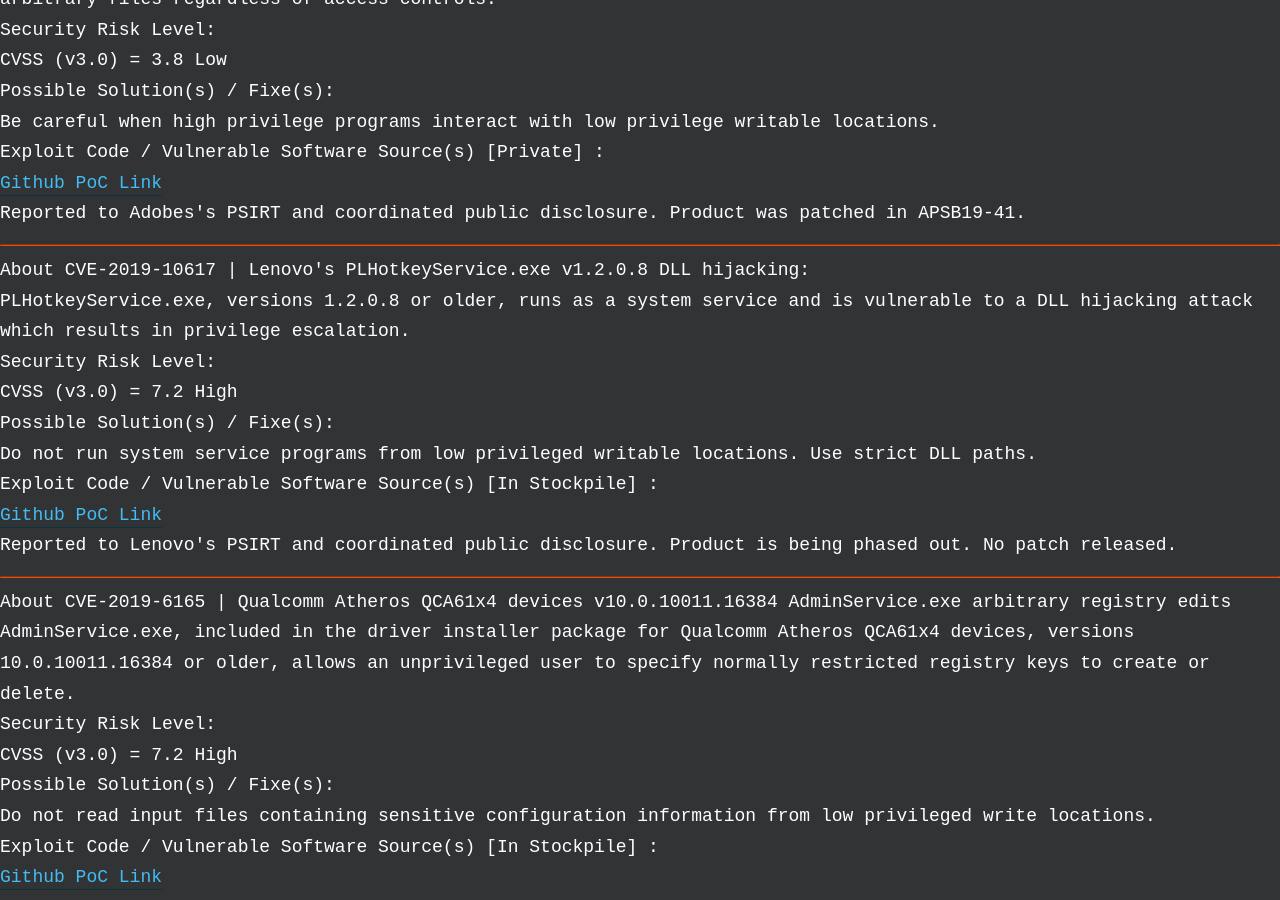
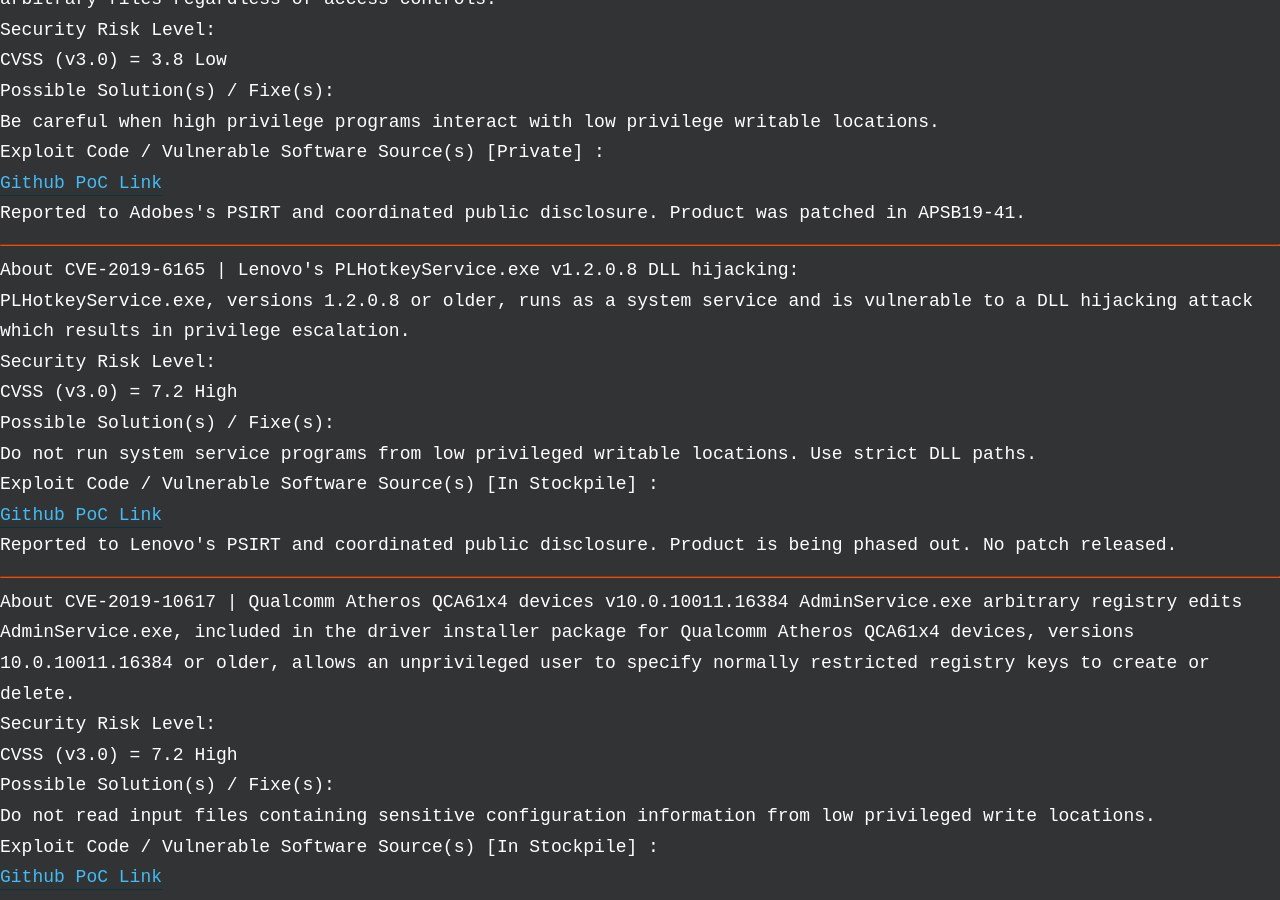
Before and after one commit to DownWithUp/downwithup.github.io, a Jekyll site: the page cve_posts/index.html, which Jekyll copies as it is, in a window 1280 px wide and 900 px high, scrolled down 1181 px. Built offline with Jekyll 4.4.1, drawn with Linux system fonts in a browser that asks for light colours; some of the changed lines change nothing that is shown.

Commit message:
Fixed mixed up IDs

```diff
--- a/cve_posts/index.html
+++ b/cve_posts/index.html
@@ -64,7 +64,7 @@
         <hr class="cve_hr">
 
         <p class="p_display" id="p_display20">
-            About CVE-2019-10617 | Lenovo's PLHotkeyService.exe v1.2.0.8 DLL hijacking: <br>
+            About CVE-2019-6165 | Lenovo's PLHotkeyService.exe v1.2.0.8 DLL hijacking: <br>
             PLHotkeyService.exe, versions 1.2.0.8 or older, runs as a system service and is vulnerable to a DLL hijacking attack which results in privilege escalation. <br>
             Security Risk Level: <br>
             CVSS (v3.0) = 7.2 High <br>
@@ -77,7 +77,7 @@
         <hr class="cve_hr">
 
         <p class="p_display" id="p_display19">
-            About CVE-2019-6165 | Qualcomm Atheros QCA61x4 devices v10.0.10011.16384 AdminService.exe arbitrary registry edits <br>
+            About CVE-2019-10617 | Qualcomm Atheros QCA61x4 devices v10.0.10011.16384 AdminService.exe arbitrary registry edits <br>
             AdminService.exe, included in the driver installer package for Qualcomm Atheros QCA61x4 devices, versions 10.0.10011.16384 or older, allows an unprivileged user to specify normally restricted registry keys to create or delete.<br>
             Security Risk Level: <br>
             CVSS (v3.0) = 7.2 High <br>
```
